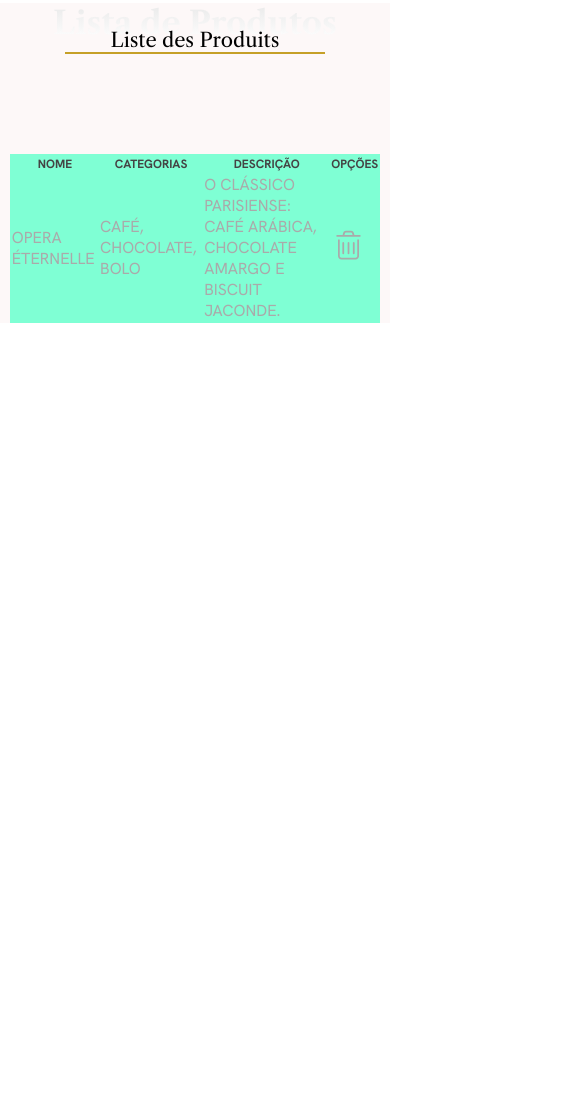
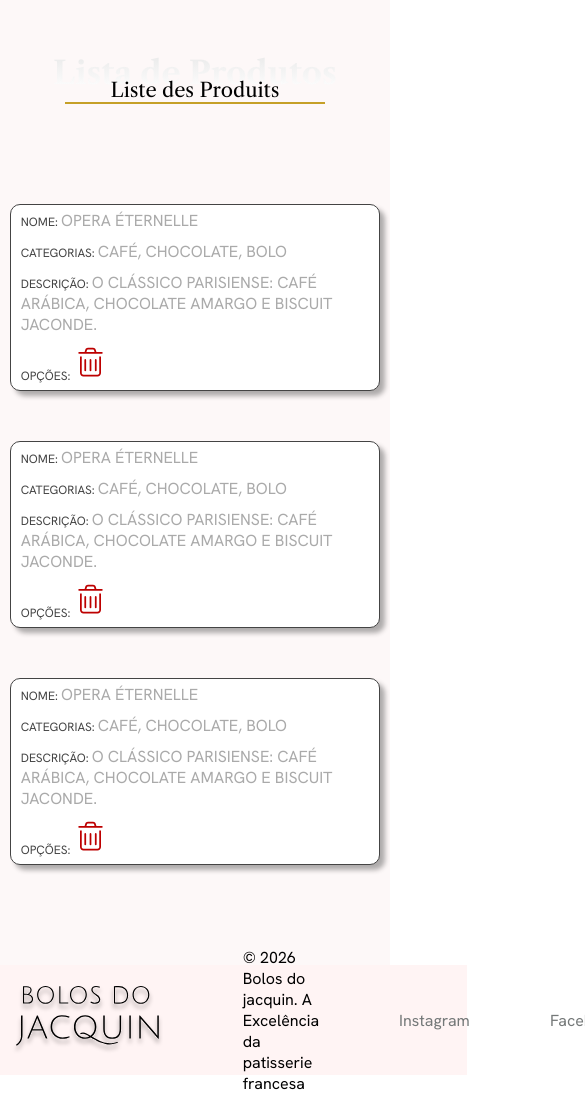
Before and after one commit to karlafarias-png/Bolos-Jacquin-, a plain HTML site: page admProdutos/index.html in a window 390 px wide. Shown: the part 1419-2513 px from the top of the page, 585 px wide, since content can reach past the window. Before the commit the page ends 1742 px from the top, so only its background shows below. Drawn offline with nearby package versions, Linux system fonts and the light colour scheme.

Commit message:
inicio do rodapé

```diff
--- a/admProdutos/index.html
+++ b/admProdutos/index.html
@@ -145,10 +145,10 @@
                     </thead>
                     <tbody>
                         <tr>
-                            <td>Opera Éternelle</td>
-                            <td> Café, Chocolate, Bolo</td>
-                            <td>O clássico parisiense: café arábica, chocolate amargo e biscuit jaconde.</td>
-                            <td>
+                            <td data-cell="nome">Opera Éternelle</td>
+                            <td data-cell="categorias"> Café, Chocolate, Bolo</td>
+                            <td data-cell="descrição">O clássico parisiense: café arábica, chocolate amargo e biscuit jaconde.</td>
+                            <td data-cell="opções">
                                 <svg xmlns="http://www.w3.org/2000/svg"
                                     viewBox="0 0 640 640"><!--! Font Awesome Pro 7.2.0 by @fontawesome - https://fontawesome.com License - https://fontawesome.com/license (Commercial License) Copyright 2026 Fonticons, Inc. -->
                                     <path fill="currentColor"
@@ -156,6 +156,32 @@
                                 </svg>
                             </td>
                         </tr>
+                        <tr>
+                            <td data-cell="nome">Opera Éternelle</td>
+                            <td data-cell="categorias"> Café, Chocolate, Bolo</td>
+                            <td data-cell="descrição">O clássico parisiense: café arábica, chocolate amargo e biscuit jaconde.</td>
+                            <td data-cell="opções">
+                                <svg xmlns="http://www.w3.org/2000/svg"
+                                    viewBox="0 0 640 640"><!--! Font Awesome Pro 7.2.0 by @fontawesome - https://fontawesome.com License - https://fontawesome.com/license (Commercial License) Copyright 2026 Fonticons, Inc. -->
+                                    <path fill="currentColor"
+                                        d="M256.5 91.4C258.5 84.6 264.8 80 271.8 80L368.2 80C375.3 80 381.5 84.6 383.5 91.4L394.5 128L245.5 128L256.5 91.4zM212.1 128L112 128C103.2 128 96 135.2 96 144C96 152.8 103.2 160 112 160L528 160C536.8 160 544 152.8 544 144C544 135.2 536.8 128 528 128L427.9 128L414.2 82.2C408.1 61.9 389.4 48 368.2 48L271.8 48C250.6 48 231.9 61.9 225.8 82.2L212.1 128zM128 208L128 512C128 547.3 156.7 576 192 576L448 576C483.3 576 512 547.3 512 512L512 208L480 208L480 512C480 529.7 465.7 544 448 544L192 544C174.3 544 160 529.7 160 512L160 208L128 208zM240 272C240 263.2 232.8 256 224 256C215.2 256 208 263.2 208 272L208 464C208 472.8 215.2 480 224 480C232.8 480 240 472.8 240 464L240 272zM336 272C336 263.2 328.8 256 320 256C311.2 256 304 263.2 304 272L304 464C304 472.8 311.2 480 320 480C328.8 480 336 472.8 336 464L336 272zM432 272C432 263.2 424.8 256 416 256C407.2 256 400 263.2 400 272L400 464C400 472.8 407.2 480 416 480C424.8 480 432 472.8 432 464L432 272z" />
+                                </svg>
+                            </td>
+                        </tr>
+                        <tr>
+                            <td data-cell="nome">Opera Éternelle</td>
+                            <td data-cell="categorias"> Café, Chocolate, Bolo</td>
+                            <td data-cell="descrição">O clássico parisiense: café arábica, chocolate amargo e biscuit jaconde.</td>
+                            <td data-cell="opções">
+                                <svg xmlns="http://www.w3.org/2000/svg"
+                                    viewBox="0 0 640 640"><!--! Font Awesome Pro 7.2.0 by @fontawesome - https://fontawesome.com License - https://fontawesome.com/license (Commercial License) Copyright 2026 Fonticons, Inc. -->
+                                    <path fill="currentColor"
+                                        d="M256.5 91.4C258.5 84.6 264.8 80 271.8 80L368.2 80C375.3 80 381.5 84.6 383.5 91.4L394.5 128L245.5 128L256.5 91.4zM212.1 128L112 128C103.2 128 96 135.2 96 144C96 152.8 103.2 160 112 160L528 160C536.8 160 544 152.8 544 144C544 135.2 536.8 128 528 128L427.9 128L414.2 82.2C408.1 61.9 389.4 48 368.2 48L271.8 48C250.6 48 231.9 61.9 225.8 82.2L212.1 128zM128 208L128 512C128 547.3 156.7 576 192 576L448 576C483.3 576 512 547.3 512 512L512 208L480 208L480 512C480 529.7 465.7 544 448 544L192 544C174.3 544 160 529.7 160 512L160 208L128 208zM240 272C240 263.2 232.8 256 224 256C215.2 256 208 263.2 208 272L208 464C208 472.8 215.2 480 224 480C232.8 480 240 472.8 240 464L240 272zM336 272C336 263.2 328.8 256 320 256C311.2 256 304 263.2 304 272L304 464C304 472.8 311.2 480 320 480C328.8 480 336 472.8 336 464L336 272zM432 272C432 263.2 424.8 256 416 256C407.2 256 400 263.2 400 272L400 464C400 472.8 407.2 480 416 480C424.8 480 432 472.8 432 464L432 272z" />
+                                </svg>
+                            </td>
+                        </tr>
+
+
                     </tbody>
                 </table>
 
@@ -173,6 +199,16 @@
 
 
     <footer>
+      <footer>
+        <div class="container footer_container">
+        <img src="../img/BOLOS DO JACQUIN (1).svg" alt="logo bolos do jacquin">
+        <span class="">© 2026 Bolos do jacquin. A Excelência da patisserie francesa</span>
+        <nav class="nav_footer">
+            <a href="">Instagram</a>
+            <a href="">Facebook</a>
+        </nav>
+        </div>
+     </footer>
 
 
     </footer>
--- a/admProdutos/style.css
+++ b/admProdutos/style.css
@@ -257,19 +257,24 @@ form input[type=button]{
 /* -----------LISTA DE PRODUTOS------- */
 .list_produtos{
     background-color: var(--corSecundaria);
+    padding-top:50px;
+    padding-bottom: 50px;
+
 
 }
 table{
-    background-color: aquamarine;
+    /* background-color: aquamarine; */
     width: 100%;
     font-family: var(--fontHanken);
     text-transform: uppercase;
+    border-collapse: collapse;
 }
 
 thead{
     font-size: 12px;
     font-weight: 600;
     color: #444444;
+    text-align: left;
 }
 
 tbody{
@@ -277,6 +282,53 @@ tbody{
 }
 table svg{
     width: 35px;
+    color: #bd0000;
+}
+th,td{
+    border-bottom: solid 1px #444444;
+    padding: 5px 10px;
+
+}
+
+/* ----------- FOOTER------------ */
+footer{
+    background-color: #fff4f4;
+    height: 110px;
+    display: flex;
+    align-items: center;
+
+}
+
+ .footer_container{
+   display: flex;
+   justify-content: space-between;
+   align-items: center;
+
+ }
+
+ .nav_footer{
+    display: flex;
+    justify-content: space-between;
+    width: 160px;
+ }
+
+ .footer_container span,
+ .nav_footer a{
+  font-family: "Hanken Grotesk",sans-serif ;
+   display: flex;
+   justify-content: space-between;
+   align-items: center;
+   margin-left: 80px;
+
+
+
+ }
+
+.nav_footer a{
+    text-decoration: none;
+    color: #747878;
+    /* justify-content: space-between;
+    align-items: center; */
 }
 
 
@@ -320,8 +372,37 @@ table svg{
     .form_coluna2{
     max-width: 500px;
     width: 80%;
+  }
 
-}
+    /* --------------TABELA----------- */
+    thead{
+        display: none;
+
+    }
+
+    tbody tr{
+        display: flex;
+        flex-direction: column;
+        border: solid 1px #444444;
+        border-radius: 10px;
+        background-color: #FFFFFF;
+        box-shadow: #00000050 5px 5px 5px;
+        max-width: 500px;
+        margin: 0 auto 50px;
+    }
+
+    tbody td{
+        border: none;
+    }
+
+    tbody td::before{
+        content: attr(data-cell) ": ";
+        font-size: 12px;
+        color: #444444;
+    }
+
+
+
 
 
 }
```
